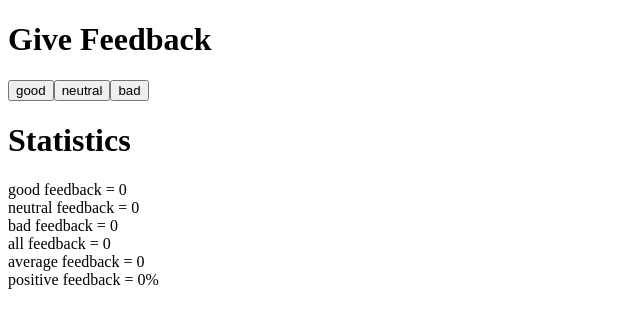
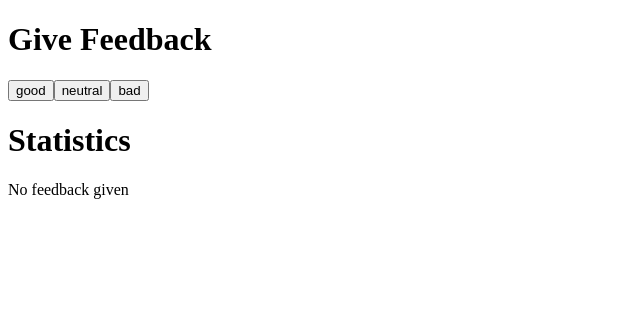
Before and after one commit to blake-b-ctm/full-stack-open, a React (Create React App) app in the folder unicafe/: page / in a window 1280 px wide. Shown: the top 328 px of the page, without its empty margins (0-640 px from the left). Built offline with nearby package versions, Linux system fonts and the light colour scheme.

Commit message:
part 1.9

```diff
--- a/unicafe/src/App.js
+++ b/unicafe/src/App.js
@@ -35,12 +35,22 @@ const Statistics = ({ good, neutral, bad }) => {
   return (
     <div>
       <h1>Statistics</h1>
+      {totalClicks() === 0 &&
+        <>
+          <p>No feedback given</p>
+        </>
+      }
+      {totalClicks() > 0 &&
+        <>
           <Display counter={good} text="good" />
           <Display counter={neutral} text="neutral" />
           <Display counter={bad} text="bad" />
           <Display counter={totalClicks()} text="all" />
           <Display counter={calculateAverage()} text="average" />
           <Display counter={calculatePositivePercent()} text="positive" />
+        </>
+      }
+
     </div>
   )
 }
```
Lines whose indentation alone changed are shown as unchanged.
